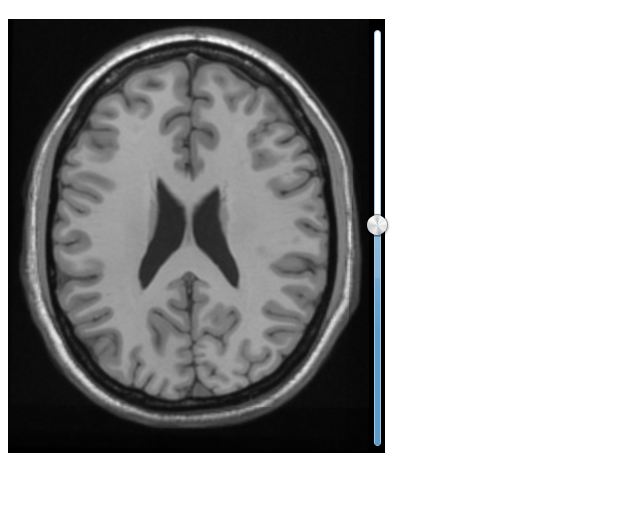
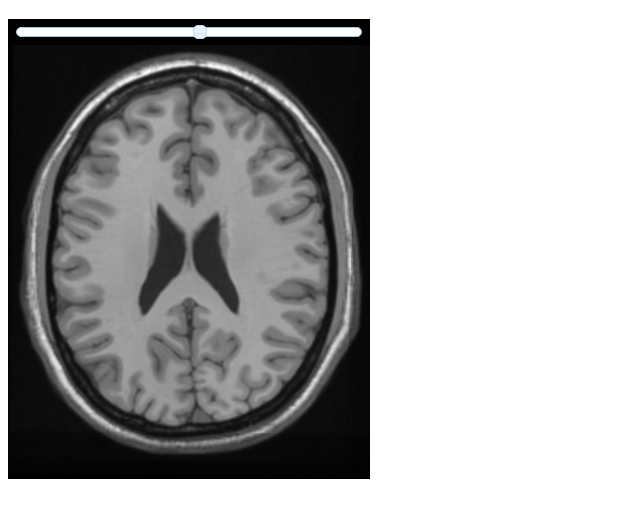
Before and after one commit to medihack/sliceviewer, a plain HTML site: page demos/index.html in a window 1280 px wide. Shown: the part 61-578 px from the top of the page, without its empty margins (0-640 px from the left). Drawn offline with Linux system fonts and the light colour scheme.

Commit message:
Using a horizontal slider. Using pure jQuery UI slider with Redmond theme. CSS improvements.

```diff
--- a/src/sliceviewer.js
+++ b/src/sliceviewer.js
@@ -49,11 +49,10 @@ $.widget("neuromia.sliceviewer", {
 			options = self.options;
 
 		self.element.addClass("sliceviewer")
-		.width(options.width)
-		.height(options.height);
+		.width(options.width);
 
+		self._createSlider();
 		self._createViewport();
-		self._createSlider();
 
 		self.toplayer.mousewheel(function(event, delta, deltaX, deltaY) {
 			if (delta > 0) {
@@ -70,6 +69,26 @@ $.widget("neuromia.sliceviewer", {
 		});
 	},
 
+	_createSlider: function() {
+		var self = this,
+			options = self.options;
+
+		var sliderport = $('<div class="sliderport">')
+		.appendTo(self.element);
+
+		var max = options.images.length - 1;
+
+		self.slider = $('<div class="slider">')
+		.appendTo(sliderport)
+		.slider({
+			min: 0,
+			max: max,
+			slide: function(event, ui) {
+				self.showSlice(ui.value);
+			}
+		});
+	},
+
 	_createViewport: function() {
 		var self = this,
 			options = self.options;
@@ -81,39 +100,12 @@ $.widget("neuromia.sliceviewer", {
 
 		self.stack = $('<div class="stack">')
 		.css('background-color', 'black')
-		.width(options.width)
-		.height(options.height)
 		.appendTo(viewport);
 
 		self.toplayer = $('<div class="toplayer">')
 		.width(options.width)
 		.height(options.height)
 		.appendTo(viewport);
-	},
-
-	_createSlider: function() {
-		var self = this,
-			options = self.options;
-
-		var sliderport = $('<div class="sliderport">')
-		.height(options.height)
-		.appendTo(self.element);
-
-		var max = options.images.length - 1;
-
-		self.slider = $('<div class="slider">')
-		.height(options.height - 20)
-		.css("top", "11px")
-		.appendTo(sliderport)
-		.slider({
-			orientation: "vertical",
-			range: "min",
-			min: 0,
-			max: max,
-			slide: function(event, ui) {
-				self.showSlice(ui.value);
-			}
-		});
 	},
 
 	_loadImages: function() {
@@ -158,15 +150,12 @@ $.widget("neuromia.sliceviewer", {
 		var loader = $('<div class="loader">')
 		.text("Loading images ")
 		.append('<span class="counter">0/' + imagesCount + '</span>')
-		.hide()
 		.width(self.options.width)
-		.height(20)
 		.offset({
 			top: self.element.height(),
 			left: 0
 		})
-		.appendTo(self.element)
-		.slideDown("slow");
+		.appendTo(self.element);
 
 		return loader;
 	},
--- a/themes/sliceviewer.css
+++ b/themes/sliceviewer.css
@@ -6,14 +6,30 @@
  *
  * https://github.com/medihack/slice-viewer
  */
+.sliceviewer .ui-widget {
+  font-size:10px;
+}
+
 .sliceviewer {
 	position: relative;
 	padding: 0px;
 	margin: 0px;
 }
 
+.sliceviewer .sliderport {
+	background-color: #000000;
+	position: relative;
+	border-style: none;
+	padding: 8px;
+}
+
+.sliceviewer .slider {
+	position: relative;
+}
+
 .sliceviewer .viewport {
-	position: absolute;
+	position: relative;
+	overflow: hidden;
 }
 
 .sliceviewer .stack {
@@ -39,30 +55,5 @@
 	z-index: 100;
 	background-color: #000000;
 	color: #FFFFFF;
+	height: 20px;
 }
-
-.sliceviewer .sliderport {
-	background-color: #000000;
-	width: 16px;
-	position: absolute;
-	right: -15px;
-	border-style: none;
-}
-
-.sliceviewer .ui-slider {
-	width: 5px;
-	left: 5px;
-}
-
-.sliceviewer .ui-slider-handle {
-	width: 24px;
-	height: 24px;
-	background:url(images/slider-button.png);
-	border-style: none;
-	outline: 0;
-	left: -0.5em;
-}
-
-.sliceviewer .ui-slider-handle.ui-state-active {
-	background:url(images/slider-button-active.png);
-}
```
Also changed, not shown: themes/images/slider-button-active.png (deleted), themes/images/slider-button.png (deleted).
